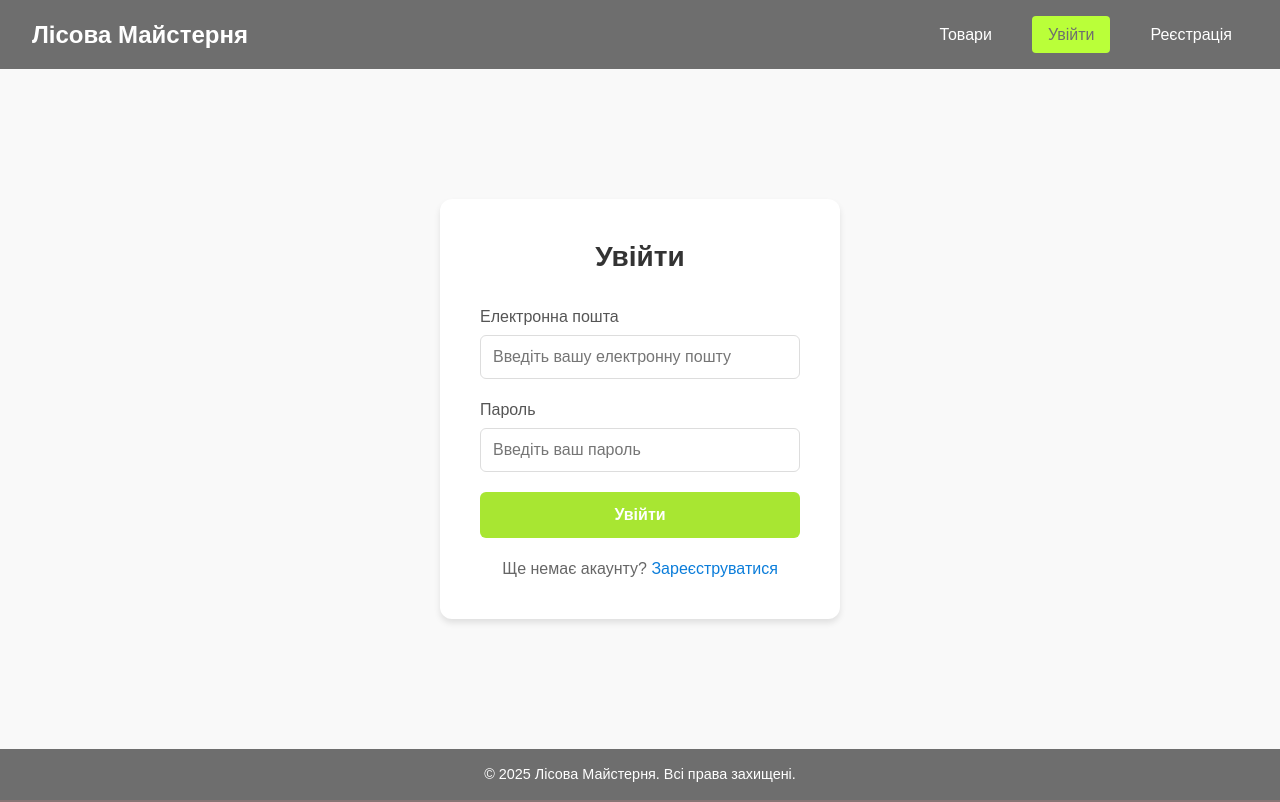
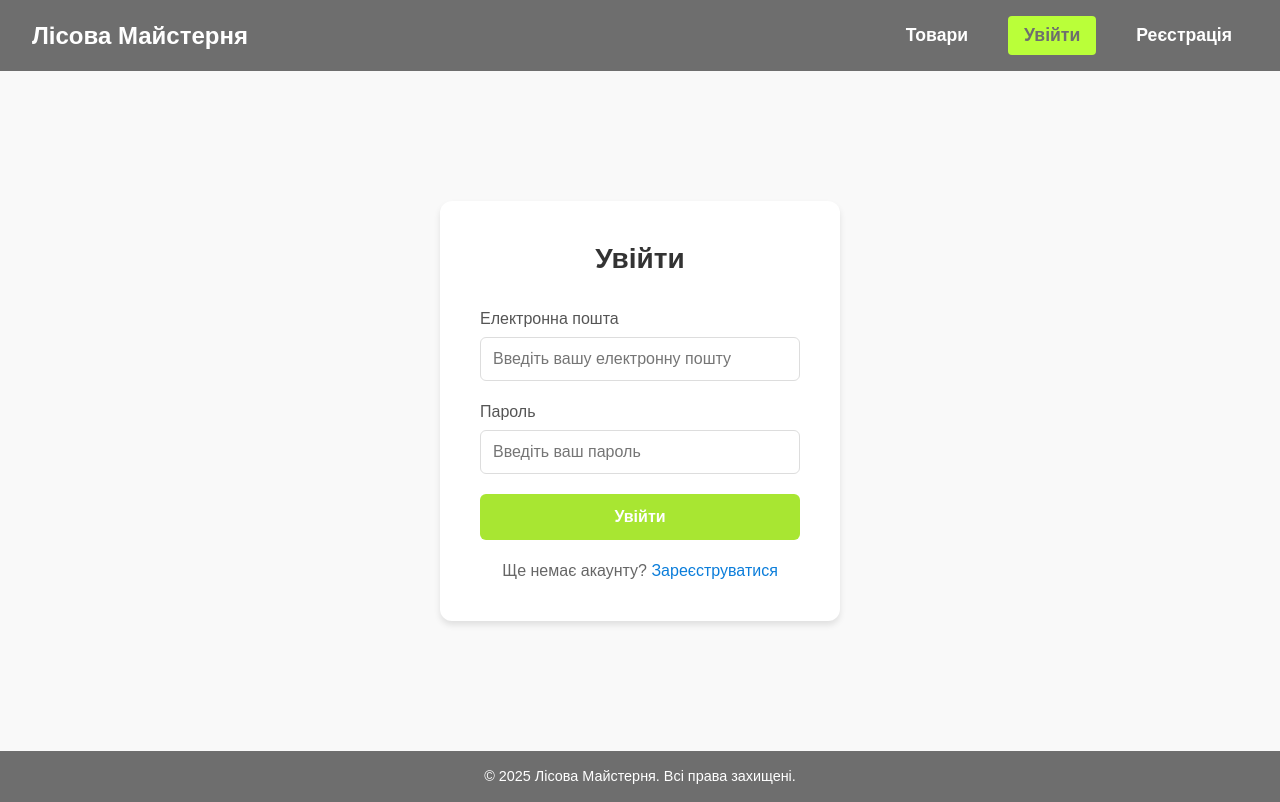
Before and after one commit to Perfectqq/Forest_Workshop1, a React (Vite) app in the folder client-vite/: page /login in a window 1280 px wide. Built offline with nearby package versions, Linux system fonts and the light colour scheme; no server answers.

Commit message:
Оновлено стилі навігаційних посилань: зроблено шрифт жирнішим

```diff
--- a/client-vite/src/App.scss
+++ b/client-vite/src/App.scss
@@ -91,7 +91,8 @@ body {
 .nav-link {
   color: $white;
   text-decoration: none;
-  font-weight: 500;
+  font-weight: 700;
+  font-size: 1.1rem;
   padding: 0.5rem 1rem;
   border-radius: 4px;
   @include transition;
```
